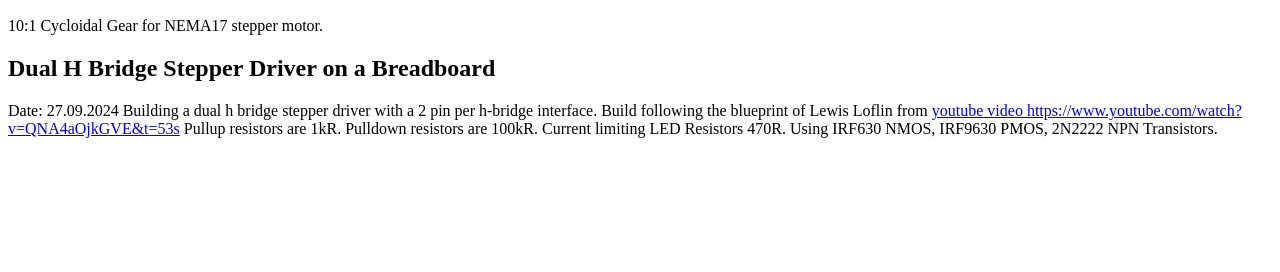
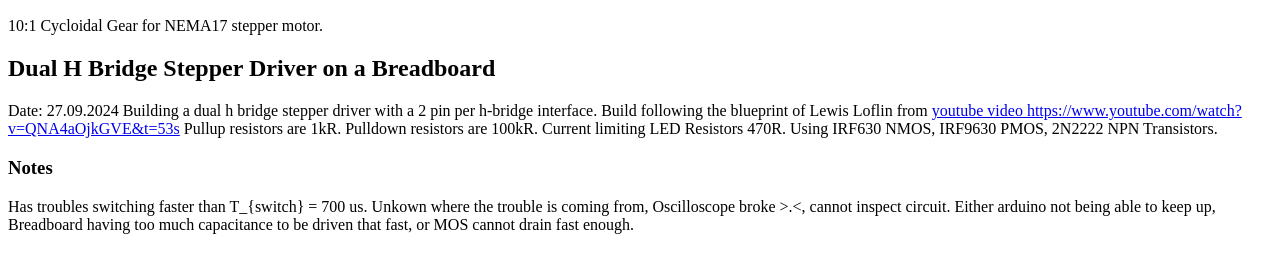
Before and after one commit to Qwendu/Qwendu.github.io, a plain HTML site: page index.html in a window 1280 px wide. Shown: the part 96-368 px from the top of the page. Drawn offline with Linux system fonts and the light colour scheme.

Commit message:
Troubles with hbridge

```diff
--- a/index.html
+++ b/index.html
@@ -23,4 +23,11 @@ Pullup resistors are 1kR.
 Pulldown resistors are 100kR.
 Current limiting LED Resistors 470R.
 Using IRF630 NMOS, IRF9630 PMOS, 2N2222 NPN Transistors.
+
+<h3>Notes</h3>
+Has troubles switching faster than T_{switch} = 700 us.
+Unkown where the trouble is coming from, Oscilloscope broke >.<, cannot inspect circuit.
+Either arduino not being able to keep up, Breadboard having too much capacitance to be driven that
+fast, or MOS cannot drain fast enough.
+
 </div>
```
